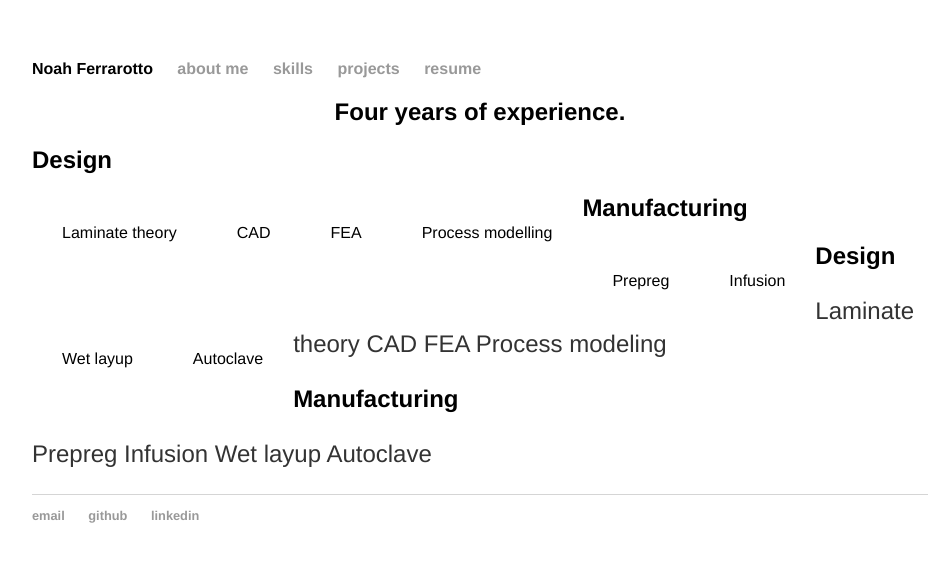
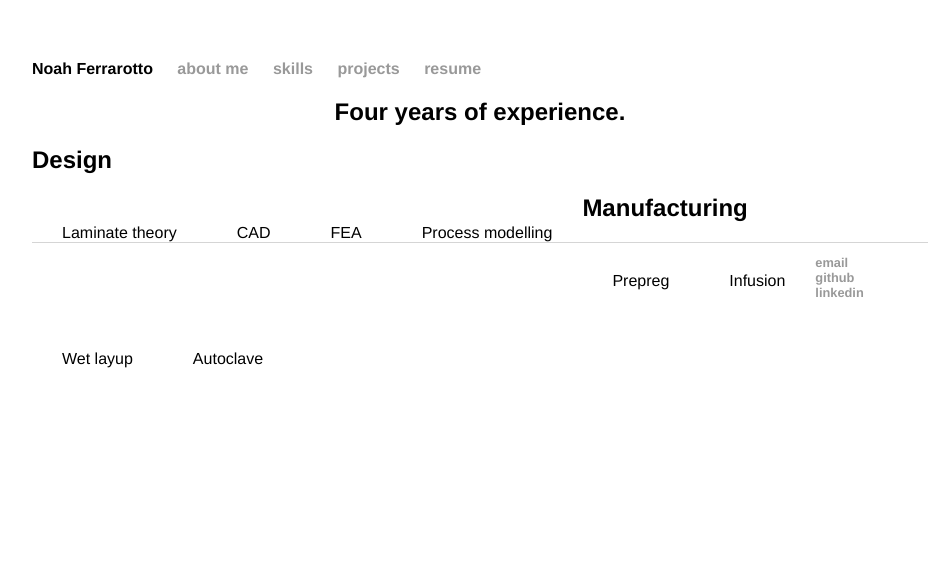
Before and after one commit to noahfer/noahfer.github.io, a Jekyll site: the page built from skills/index.md, in a window 1280 px wide. Shown: the top 562 px of the page, without its empty margins (160-1104 px from the left). Built offline with Jekyll 4.4.1, drawn with Linux system fonts in a browser that asks for light colours.

Commit message:
Update index.md

```diff
--- a/skills/index.md
+++ b/skills/index.md
@@ -18,9 +18,3 @@
 	<li>Wet layup</li>
 	<li>Autoclave</li>
 </ul>
-
-## Design
-Laminate theory    CAD    FEA    Process modeling
-
-## Manufacturing
-Prepreg    Infusion    Wet layup    Autoclave
```
